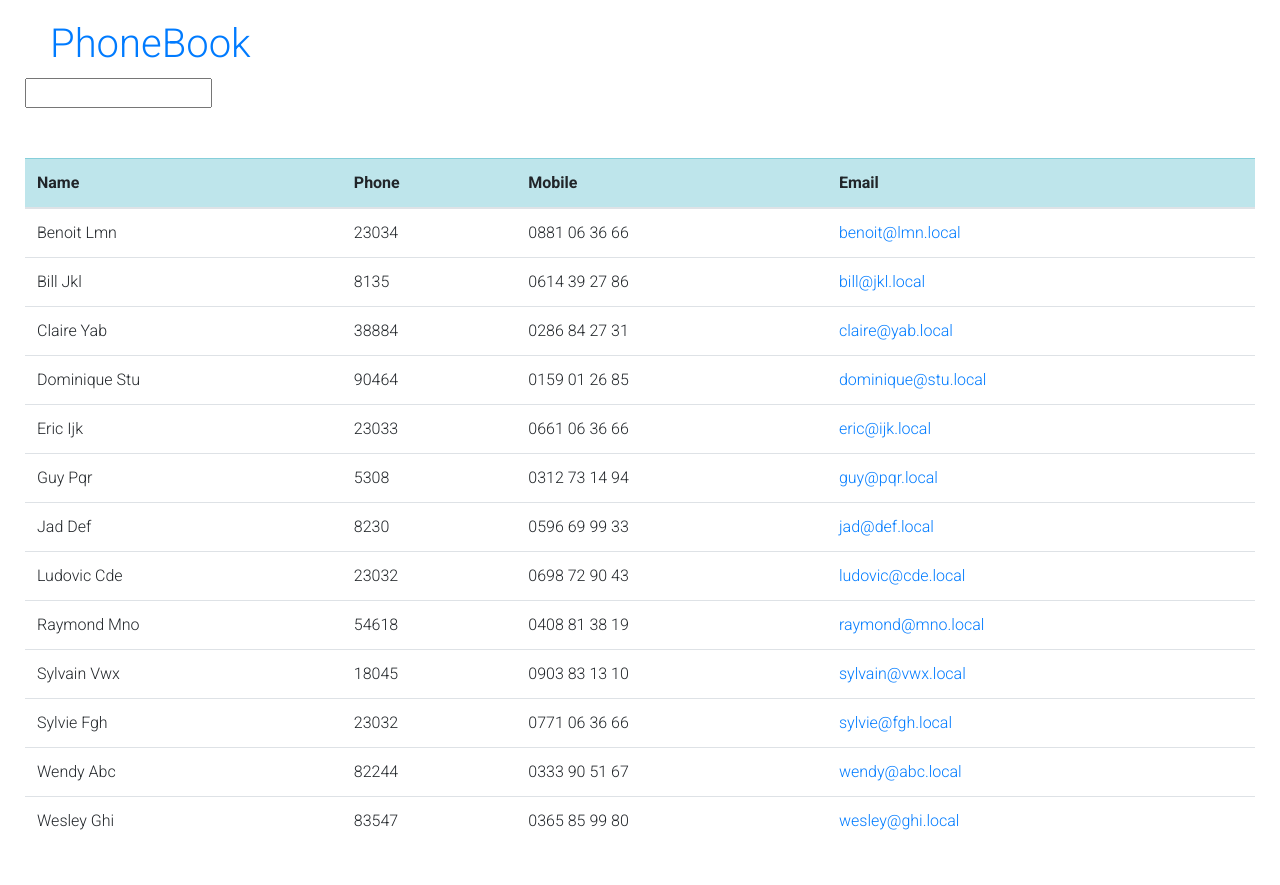
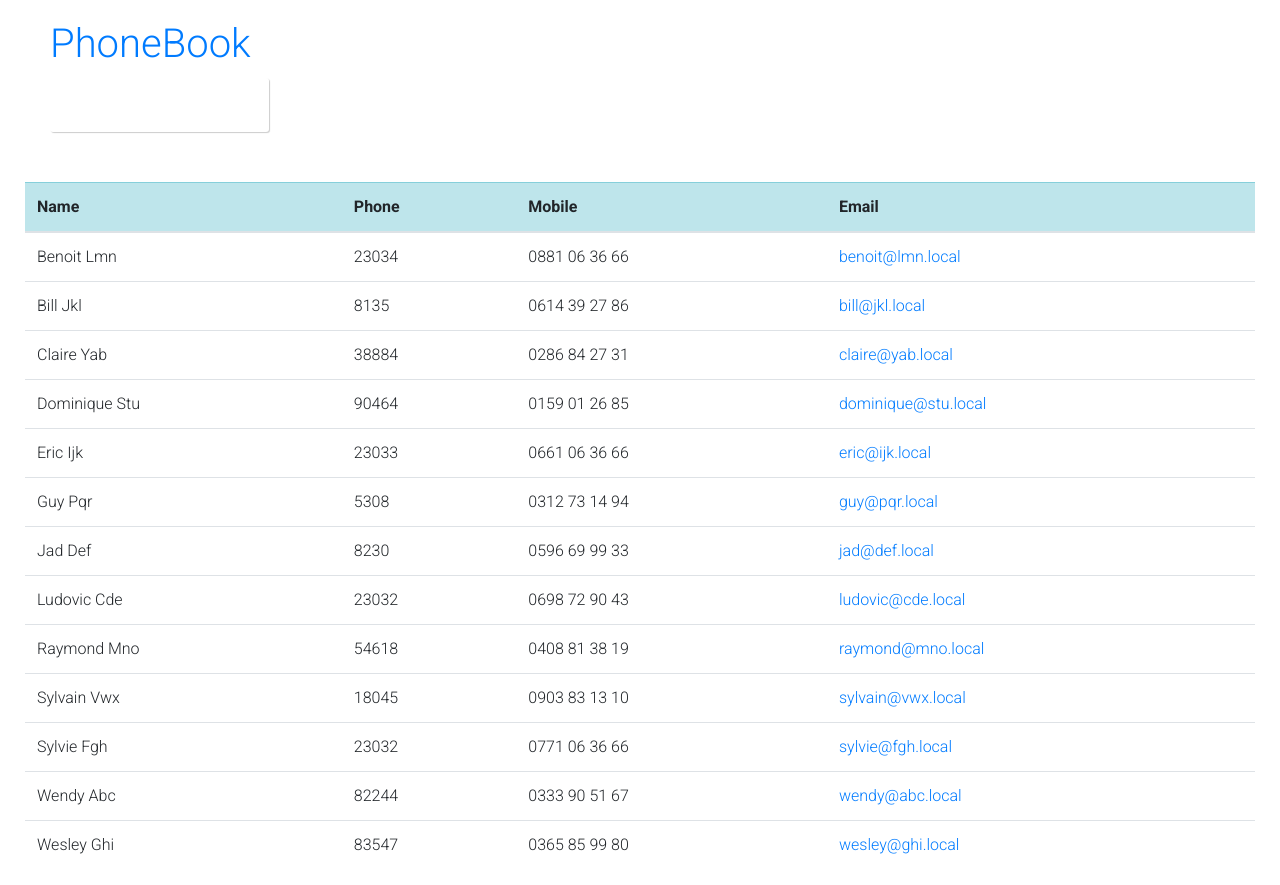
Before and after one commit to wesley974/PhoneBook, a plain HTML site: page index.html in a window 1280 px wide. Before the commit the page ends 861 px from the top, so only its background shows below. Drawn offline with nearby package versions, Linux system fonts and the light colour scheme.

Commit message:
design the text input

```diff
--- a/css/style.css
+++ b/css/style.css
@@ -7,14 +7,23 @@ body {
   margin-right: 25px;
 }
 
+header {
+	margin-left: 25px;
+}
+
+#filter {
+        border: 0;
+        min-width: 200px;
+        padding: 15px 20px;
+        font-size: 16px;
+        min-height: 50px;
+        border-radius: 3px;
+        box-shadow: 1px 1px 1px rgba(0,0,0,0.2);
+}
+
 h1 {
 	margin-top: 20px;
-	padding-left: 25px;
 	margin-bottom: 10px;
-}
-
-form {
-	padding-left: 25px;
 }
 
 table {
```
